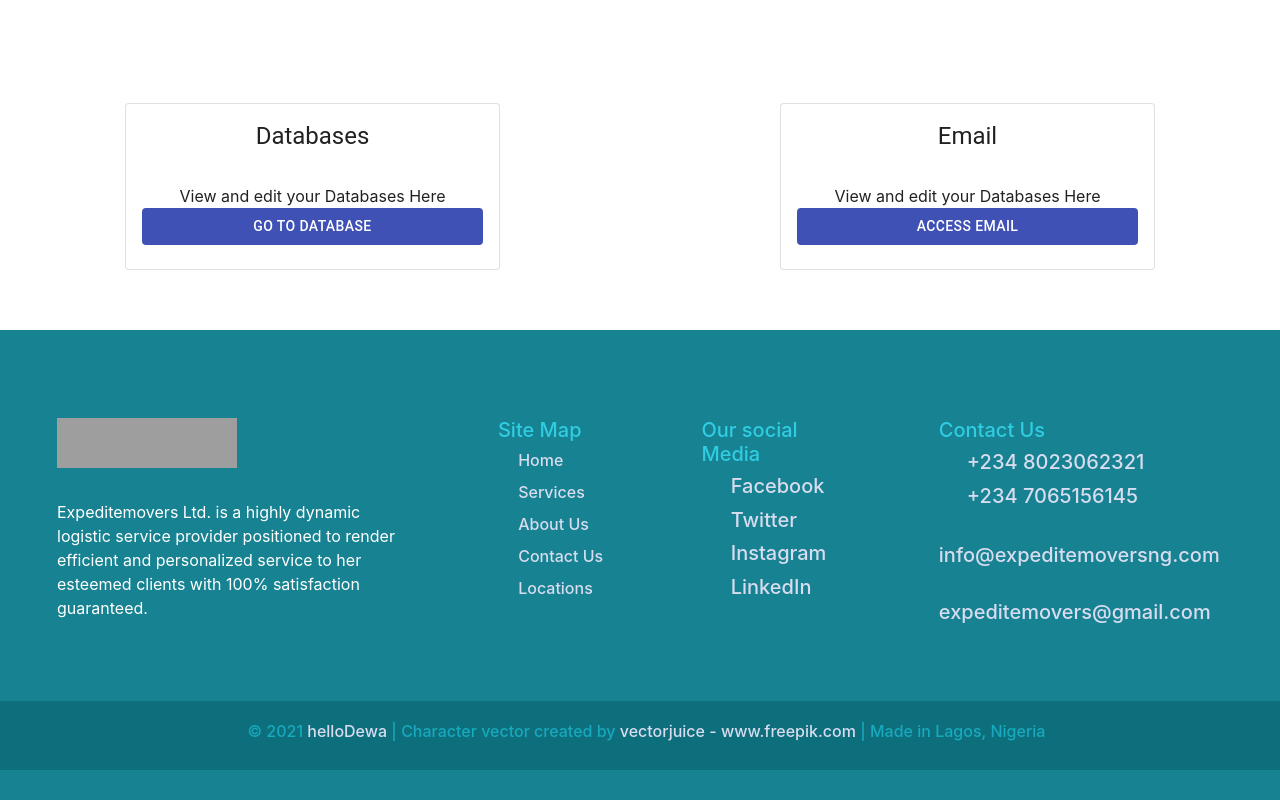
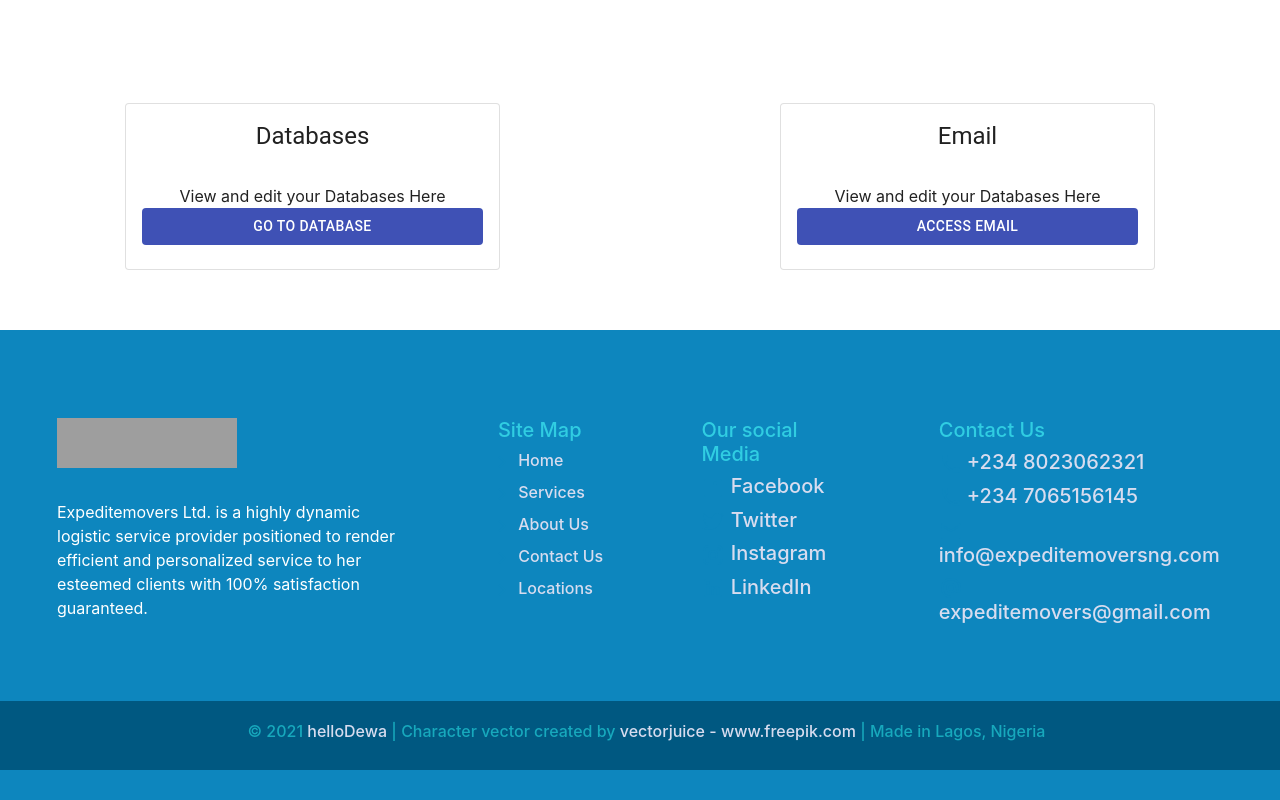
Before and after one commit to Dewalade1/expedite-movers-frontend, a Next.js app: page /admin in a window 1280 px wide. Shown: the part 307-1107 px from the top of the page. Built offline with nearby package versions, Linux system fonts and the light colour scheme; grey boxes are pictures that could not be loaded.

Commit message:
chore: changed location page to dark theme

```diff
--- a/pages/index.js
+++ b/pages/index.js
@@ -13,6 +13,7 @@ export default function Home() {
       <ClientContent />
       <div className="our-services">
         <h1 className="text-center"> Our Services </h1>
+        <div className="colored-line"></div>
         <ServicesContent />
       </div>
 
--- a/styles/globals.css
+++ b/styles/globals.css
@@ -58,8 +58,8 @@ a {
 }
 
 #header.color-change {
-  background-color: #e9ebf3;
-  transition: background-color 200ms linear;
+  background-color: #3a3737;
+  transition: background-color 250ms linear;
   width: 101%;
 }
 
@@ -67,24 +67,24 @@ a {
 /* TEXTS */
 
 .primary-title {
-  color:#005881;
+  color:#0996d8;
 }
 
 
 /* LINKS */
 
 .body-link {
-  color: #000000d3;
+  color: #afb4c4;
   text-decoration: none;
 }
 
 .body-link:hover {
-  color: #000000;
+  color: #eaebf0;
   text-decoration: none;
 }
 
 .my-nav-link {
-  color: #023349;
+  color: #437f9b;
   position: relative;
   text-decoration: none;
 }
@@ -301,6 +301,7 @@ a {
 }
 
 .location-card {
+  background-color: #363535;
   min-width: 80%;
   max-width: 81%;
   min-height: 65%;
@@ -315,6 +316,10 @@ a {
   min-width: 90%;
 }
 
+.location-section {
+  background-color: #272626;
+  min-height: 920px;
+}
 
 /* ABOUT US PAGE */
 
@@ -332,7 +337,7 @@ a {
 
 /* CONTACT PAGE*/
 
-#contact-layout{
+#contacts-layout{
   background-color: #ffffff;
 }
 
@@ -370,14 +375,14 @@ a {
 /* FOOTER */
 
 #footer {
-  background: #178291;
+  background: #0d86be;
   color: #ffffff;
   min-height: 470px;
   width: 101%;
 }
 
 #footer-bottom {
-  background: #0e6f7c;
+  background: #005881;
   color: #17a9bd;
   padding: 1% 0;
 }
@@ -408,29 +413,29 @@ a {
 }
 
 .site-map-icon {
-  color: #178291;
+  color: #0d86be;
   text-decoration: none;
 }
 
 .contact-icon {
-  color: #178291;
+  color: #0d86be;
   text-decoration: none;
 }
 
 #facebook-icon {
-  color: #178291;
+  color: #0d86be;
 }
 
 #twitter-icon {
-  color: #178291;
+  color: #0d86be;
 }
 
 #instagram-icon {
-  color: #178291;
+  color: #0d86be;
 }
 
 #linkdin-icon {
-  color: #178291;
+  color: #0d86be;
 }
 
 .footer-link:hover > .site-map-icon {
```
